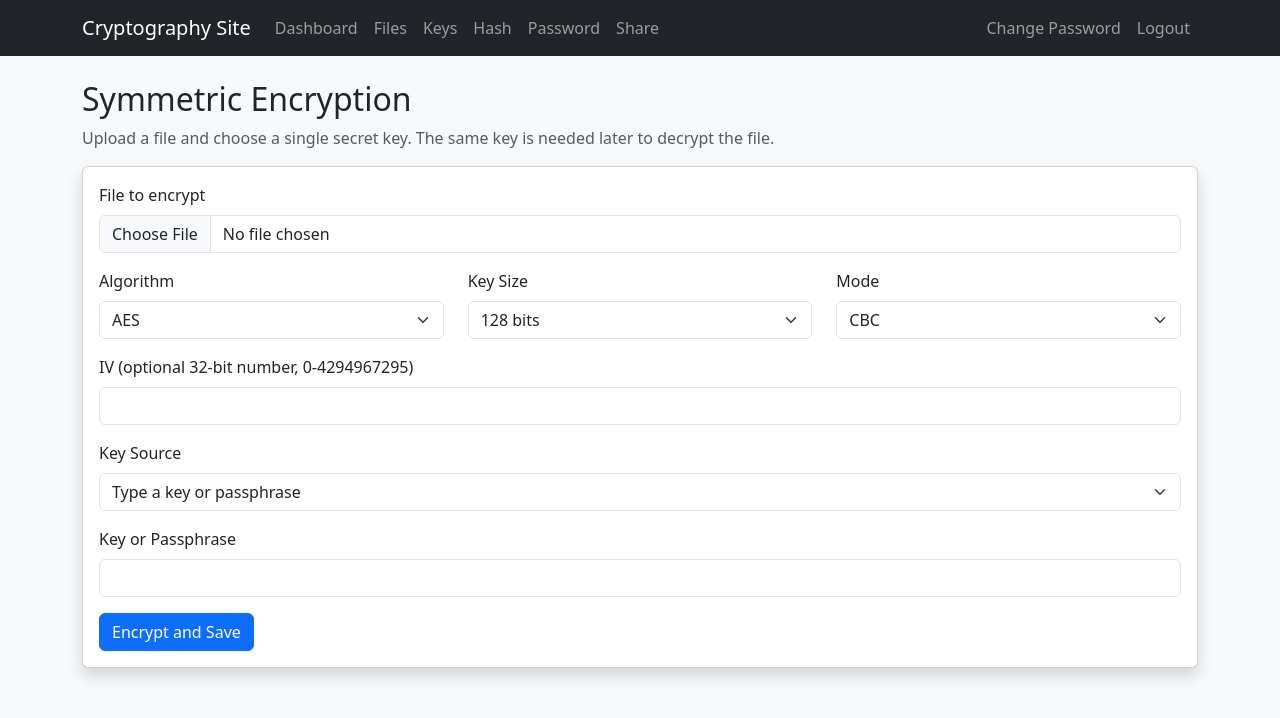
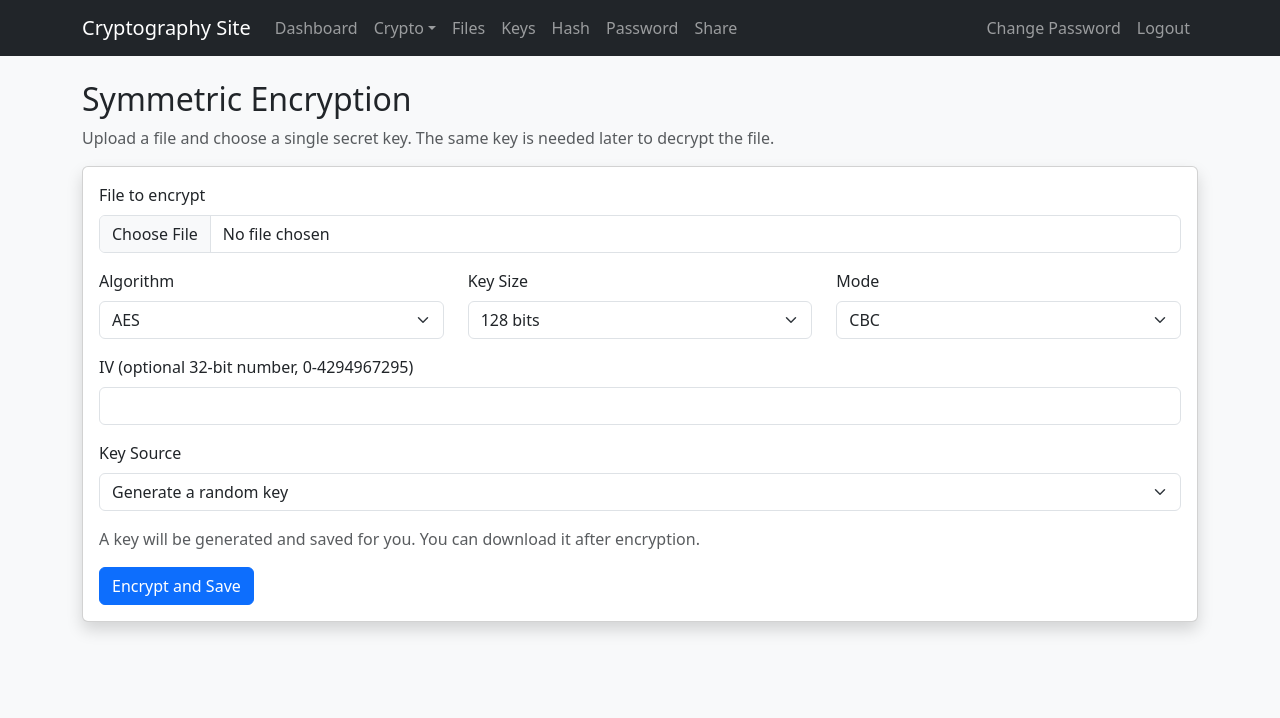
Before and after one commit to AaronnRoycee/Crypto_Site, a Flask app: page /encrypt/symmetric in a window 1280 px wide. Shown: the top 718 px of the page. Run offline with Flask 3, Linux system fonts and the light colour scheme; the visitor is signed in with stand-in values (Sample User, id 1); data comes from the database, SQL or seed files in the repository; data that the repository does not hold is empty.

Commit message:
Add key generation options and result page with downloads

```diff
--- a/app.py
+++ b/app.py
@@ -133,6 +133,24 @@ def save_key(d, name, data):
     return str(target.relative_to(KEYS_DIR)), target.name
 
 
+def save_key_record(username, name, data, key_type):
+    d = user_key_dir(username)
+    target = d / secure_filename(name)
+    i = 1
+    stem = target.stem
+    suffix = target.suffix
+    while target.exists():
+        target = d / secure_filename(f"{stem}_{i}{suffix}")
+        i += 1
+    target.write_bytes(data)
+    rel = str(target.relative_to(KEYS_DIR))
+    db = get_db()
+    db.execute('INSERT INTO keys (username, name, key_type, stored_name, created_at) VALUES (?, ?, ?, ?, ?)',
+               (username, name, key_type, rel, now()))
+    db.commit()
+    return db.execute('SELECT id FROM keys WHERE stored_name = ?', (rel,)).fetchone()['id']
+
+
 def generate_password(length=16, upper=True, lower=True, digits=True, special=True):
     alphabet = ''
     if upper:
@@ -158,8 +176,8 @@ def build_iv(iv_text, length):
     return prefix + os.urandom(length - 4)
 
 
-def derive_or_use_key(key_data, key_size):
-    if len(key_data) == key_size:
+def derive_or_use_key(key_data, key_size, force_kdf=False):
+    if not force_kdf and len(key_data) == key_size:
         return key_data, None
     salt = os.urandom(16)
     kdf = PBKDF2HMAC(algorithm=hashes.SHA256(), length=key_size, salt=salt, iterations=100000)
@@ -456,20 +474,32 @@ def view_key(key_id):
     if not p.exists():
         abort(404)
     data = p.read_bytes()
-    if row['key_type'].endswith('Private') or row['key_type'].endswith('Public'):
+    if row['key_type'].endswith('Private') or row['key_type'].endswith('Public') or row['key_type'] == 'Passphrase' or row['stored_name'].endswith('.txt'):
         content = data.decode()
     else:
         content = base64.b64encode(data).decode()
     return render_template('view_key.html', key=row, content=content)
 
 
+@app.route('/encrypt/result')
+@login_required
+def encrypt_result():
+    file_id = request.args.get('file_id', type=int)
+    key_id = request.args.get('key_id', type=int)
+    if not file_id:
+        abort(404)
+    file_row = get_db().execute('SELECT * FROM files WHERE id = ? AND username = ?', (file_id, session['username'])).fetchone()
+    if not file_row:
+        abort(404)
+    key_row = get_db().execute('SELECT * FROM keys WHERE id = ? AND username = ?', (key_id, session['username'])).fetchone()
+    return render_template('encrypt_result.html', file=file_row, key=key_row)
+
+
 @app.route('/encrypt/symmetric', methods=['GET', 'POST'])
 @login_required
 def encrypt_symmetric():
     if request.method == 'GET':
-        user_keys = get_db().execute('SELECT * FROM keys WHERE username = ? AND key_type IN (?, ?, ?, ?)',
-                                     (session['username'], 'AES-128', 'AES-192', 'AES-256', '3DES')).fetchall()
-        return render_template('encrypt_sym.html', keys=user_keys)
+        return render_template('encrypt_sym.html')
     if 'file' not in request.files:
         flash('No file selected')
         return redirect(url_for('encrypt_symmetric'))
@@ -483,17 +513,44 @@ def encrypt_symmetric():
     iv_text = request.form.get('iv', '').strip()
     key_source = request.form.get('key_source', '')
     key_data = b''
-    if key_source == 'file':
-        if 'key_file' not in request.files or request.files['key_file'].filename == '':
-            flash('Key file required')
+    force_kdf = True
+    key_id = None
+    base = secure_filename(f.filename)
+    if key_source == 'generate-key':
+        if algorithm == 'AES':
+            if key_size not in (16, 24, 32):
+                flash('Invalid AES key size')
+                return redirect(url_for('encrypt_symmetric'))
+            key_data = os.urandom(key_size)
+            key_id = save_key_record(session['username'], f"{base}.key", key_data, f'AES-{key_size * 8}')
+        elif algorithm == '3DES':
+            key_data = os.urandom(24)
+            key_id = save_key_record(session['username'], f"{base}.key", key_data, '3DES')
+        else:
+            flash('Unknown algorithm')
             return redirect(url_for('encrypt_symmetric'))
-        key_data = request.files['key_file'].read()
-    else:
+        force_kdf = False
+    elif key_source == 'generate-passphrase':
+        key_data = generate_password(32, True, True, True, True).encode()
+        key_id = save_key_record(session['username'], f"{base}_passphrase.txt", key_data, 'Passphrase')
+    elif key_source == 'text':
         key_text = request.form.get('key_text', '')
         if not key_text:
             flash('Key text required')
             return redirect(url_for('encrypt_symmetric'))
         key_data = key_text.encode()
+        key_id = save_key_record(session['username'], f"{base}_passphrase.txt", key_data, 'Passphrase')
+    elif key_source == 'file':
+        if 'key_file' not in request.files or request.files['key_file'].filename == '':
+            flash('Key file required')
+            return redirect(url_for('encrypt_symmetric'))
+        key_file = request.files['key_file']
+        key_data = key_file.read()
+        key_id = save_key_record(session['username'], key_file.filename, key_data, 'Uploaded-Key')
+        force_kdf = False
+    else:
+        flash('Key source required')
+        return redirect(url_for('encrypt_symmetric'))
     plaintext = f.read()
     try:
         if algorithm == 'AES':
@@ -502,7 +559,7 @@ def encrypt_symmetric():
                 return redirect(url_for('encrypt_symmetric'))
             if mode == 'CBC':
                 iv = build_iv(iv_text, 16)
-                key, salt = derive_or_use_key(key_data, key_size)
+                key, salt = derive_or_use_key(key_data, key_size, force_kdf)
                 padder = sym_padding.PKCS7(128).padder()
                 padded = padder.update(plaintext) + padder.finalize()
                 enc = Cipher(algorithms.AES(key), modes.CBC(iv)).encryptor()
@@ -512,7 +569,7 @@ def encrypt_symmetric():
                 tag_b64 = None
             elif mode == 'GCM':
                 iv = build_iv(iv_text, 12)
-                key, salt = derive_or_use_key(key_data, key_size)
+                key, salt = derive_or_use_key(key_data, key_size, force_kdf)
                 enc = Cipher(algorithms.AES(key), modes.GCM(iv)).encryptor()
                 ct = enc.update(plaintext) + enc.finalize()
                 iv_b64 = base64.b64encode(iv).decode()
@@ -527,7 +584,7 @@ def encrypt_symmetric():
                 return redirect(url_for('encrypt_symmetric'))
             if mode == 'CBC':
                 iv = build_iv(iv_text, 8)
-                key, salt = derive_or_use_key(key_data, 24)
+                key, salt = derive_or_use_key(key_data, 24, force_kdf)
                 padder = sym_padding.PKCS7(64).padder()
                 padded = padder.update(plaintext) + padder.finalize()
                 enc = Cipher(TripleDES(key), modes.CBC(iv)).encryptor()
@@ -537,7 +594,7 @@ def encrypt_symmetric():
                 tag_b64 = None
             elif mode == 'CFB':
                 iv = build_iv(iv_text, 8)
-                key, salt = derive_or_use_key(key_data, 24)
+                key, salt = derive_or_use_key(key_data, 24, force_kdf)
                 enc = Cipher(TripleDES(key), decrepit_modes.CFB(iv)).encryptor()
                 ct = enc.update(plaintext) + enc.finalize()
                 iv_b64 = base64.b64encode(iv).decode()
@@ -564,12 +621,13 @@ def encrypt_symmetric():
     }
     out_bytes = json.dumps(out, indent=2).encode()
     d = user_file_dir(session['username'])
-    rel, name = save_file(d, f"{secure_filename(f.filename)}.enc", out_bytes)
-    get_db().execute('INSERT INTO files (username, filename, stored_name, uploaded_at) VALUES (?, ?, ?, ?)',
-                     (session['username'], name, rel, now()))
-    get_db().commit()
-    flash('File encrypted')
-    return redirect(url_for('files'))
+    rel, name = save_file(d, f"{base}.enc", out_bytes)
+    db = get_db()
+    db.execute('INSERT INTO files (username, filename, stored_name, uploaded_at) VALUES (?, ?, ?, ?)',
+               (session['username'], name, rel, now()))
+    db.commit()
+    file_id = db.execute('SELECT id FROM files WHERE stored_name = ?', (rel,)).fetchone()['id']
+    return redirect(url_for('encrypt_result', file_id=file_id, key_id=key_id))
 
 
 @app.route('/decrypt/symmetric', methods=['GET', 'POST'])
--- a/templates/base.html
+++ b/templates/base.html
@@ -17,6 +17,15 @@
                 <ul class="navbar-nav me-auto">
                     {% if 'username' in session %}
                     <li class="nav-item"><a class="nav-link" href="{{ url_for('dashboard') }}">Dashboard</a></li>
+                    <li class="nav-item dropdown">
+                        <a class="nav-link dropdown-toggle" href="#" id="cryptoDropdown" role="button" data-bs-toggle="dropdown">Crypto</a>
+                        <ul class="dropdown-menu">
+                            <li><a class="dropdown-item" href="{{ url_for('encrypt_symmetric') }}">Symmetric Encrypt</a></li>
+                            <li><a class="dropdown-item" href="{{ url_for('decrypt_symmetric') }}">Symmetric Decrypt</a></li>
+                            <li><a class="dropdown-item" href="{{ url_for('encrypt_asymmetric') }}">Asymmetric Encrypt</a></li>
+                            <li><a class="dropdown-item" href="{{ url_for('decrypt_asymmetric') }}">Asymmetric Decrypt</a></li>
+                        </ul>
+                    </li>
                     <li class="nav-item"><a class="nav-link" href="{{ url_for('files') }}">Files</a></li>
                     <li class="nav-item"><a class="nav-link" href="{{ url_for('keys') }}">Keys</a></li>
                     <li class="nav-item"><a class="nav-link" href="{{ url_for('hash_file') }}">Hash</a></li>
--- a/templates/encrypt_sym.html
+++ b/templates/encrypt_sym.html
@@ -33,11 +33,13 @@
             <div class="mb-3">
                 <label class="form-label">Key Source</label>
                 <select name="key_source" id="ksrc" class="form-select" onchange="toggleKey()">
+                    <option value="generate-key">Generate a random key</option>
+                    <option value="generate-passphrase">Generate a random passphrase</option>
                     <option value="text">Type a key or passphrase</option>
                     <option value="file">Upload a key file</option>
                 </select>
             </div>
-            <div class="mb-3" id="keytext">
+            <div class="mb-3" id="keytext" style="display:none">
                 <label class="form-label">Key or Passphrase</label>
                 <input type="text" name="key_text" class="form-control">
             </div>
@@ -45,6 +47,9 @@
                 <label class="form-label">Key File</label>
                 <input type="file" name="key_file" class="form-control">
                 <small class="form-text text-muted">Upload an exact-length key, or any file used as a passphrase.</small>
+            </div>
+            <div class="mb-3" id="keymsg" style="display:none">
+                <p class="text-muted">A key will be generated and saved for you. You can download it after encryption.</p>
             </div>
             <button type="submit" class="btn btn-primary">Encrypt and Save</button>
         </form>
@@ -68,7 +73,9 @@ function toggleKey() {
     const src = document.getElementById('ksrc').value;
     document.getElementById('keytext').style.display = src === 'text' ? 'block' : 'none';
     document.getElementById('keyfile').style.display = src === 'file' ? 'block' : 'none';
+    document.getElementById('keymsg').style.display = (src === 'generate-key' || src === 'generate-passphrase') ? 'block' : 'none';
 }
 updateSizes();
+toggleKey();
 </script>
 {% endblock %}
```
Also changed, not shown: templates/encrypt_result.html (added, +20 -0 lines).
